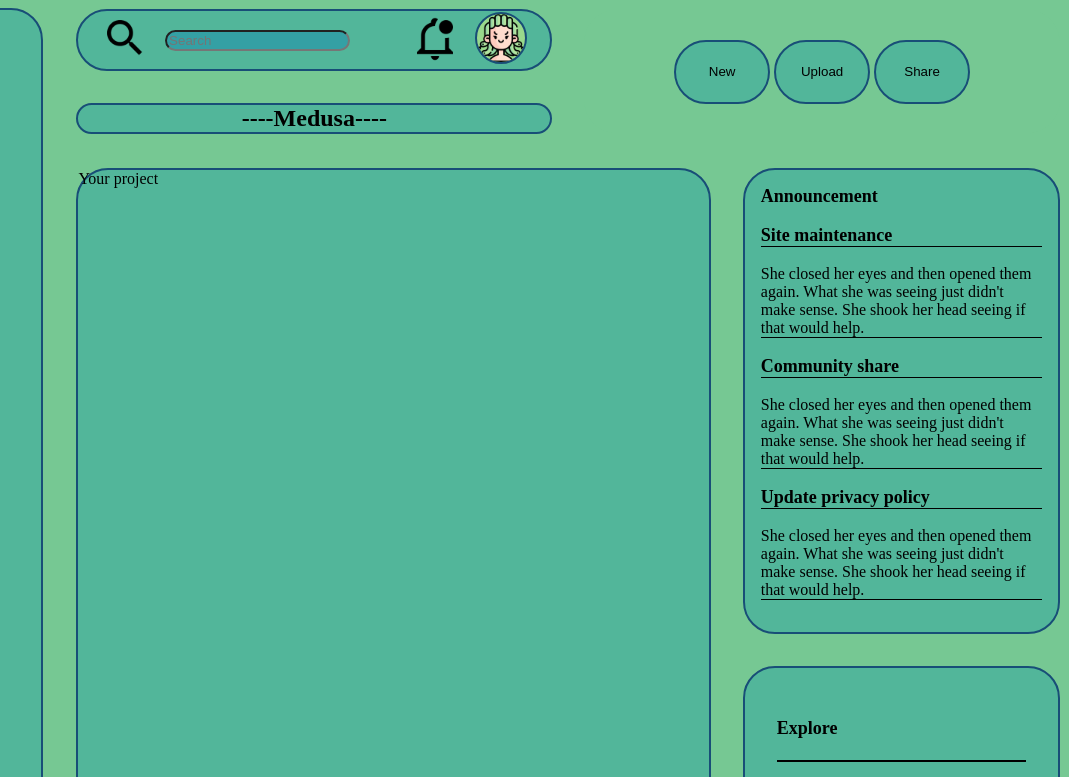
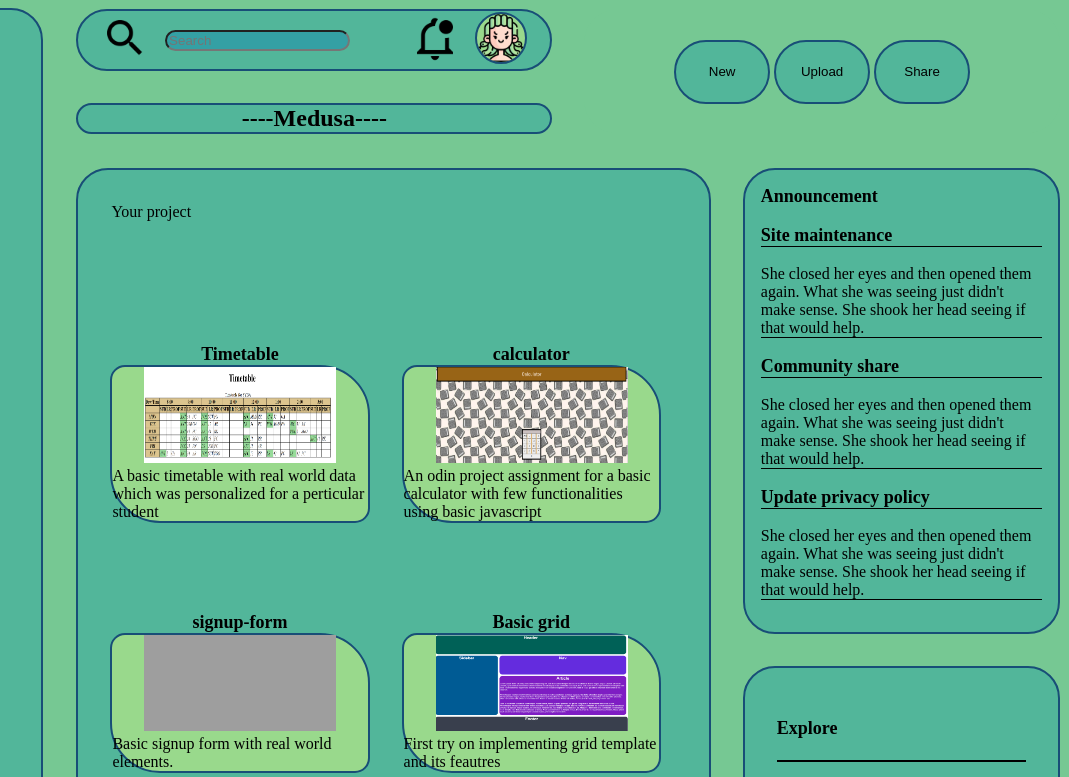
Before and after one commit to AdleenaLobo/Odin-project-Dashboard, a plain HTML site: page index.html in a window 1280 px wide. Shown: the top 777 px of the page, 211-1280 px from the left. Drawn offline with Linux system fonts and the light colour scheme; grey boxes are pictures that could not be loaded.

Commit message:
Add 'your project' section

```diff
--- a/index.css
+++ b/index.css
@@ -166,12 +166,54 @@ button
 
 .Projects>div:nth-child(1)
 {
+    padding: 2rem;
     grid-row: 1/3;
     border: 2px solid #184E77;
     border-radius: 2rem;
     background-color: #52B69A;
+    gap: 1rem;
+    display: grid;
+    grid-template-rows: repeat(1, 1fr) repeat(1,6fr);
 
 }
+
+.Projects>div:nth-child(1)>div:nth-child(1)
+{
+    grid-column: 1/3;
+    background-color: #52B69A;
+    border: 1px solid #52B69A;
+
+}
+
+.Projects>div:nth-child(1)>div:nth-child(2)
+{
+    display: grid;
+    grid-template-columns: repeat(auto-fit, minmax(200px,1fr));
+    grid-template-rows: repeat(1, 0.5fr) repeat(auto-fit, minmax(150px,1fr));
+    gap: 2rem;
+}
+
+.Projects>div:nth-child(1)>div:nth-child(2)>div>div:nth-child(1)
+{
+    font-size: large;
+    font-weight: 600;
+    text-align:  center;
+}
+
+.Projects>div:nth-child(1)>div:nth-child(2)>div>div>img
+{
+    height: 6rem;
+    width: 12rem;
+    padding-left: 2rem;
+}
+
+.Projects>div:nth-child(1)>div:nth-child(2)>div>div:nth-child(2)
+{
+    background-color: #99D98C;
+    border: 2px solid #184E77;
+    border-radius: 15px 50px;
+}
+
 
 .Projects>div:nth-child(2)
 {
--- a/index.html
+++ b/index.html
@@ -45,7 +45,48 @@
         </div>
     </div>
     <div class="Projects">
-        <div>Your project</div>
+        <div>
+            <div>
+                <div>Your project</div>
+            </div>
+            <div>
+            <div>
+                <div>Timetable</div>
+                <div>
+                <img src="image/Modefied_Aieshas_timetable.png" alt="Timetable picture">
+                <div>A basic timetable with real world data which was personalized for a perticular student</div>
+                </div>
+            </div>
+            <div>
+                <div>calculator</div>
+                <div>
+                <img src="image/Calculator_ss.png" alt=" Screen shot of a basic calculator website">
+                <div>An odin project assignment for a basic calculator with few functionalities using basic javascript</div>
+                </div>
+            </div>
+            <div>
+                <div>signup-form</div>
+                <div>
+                <img src="image/Signup_form_ss.png" alt=" An signup form screen short">
+                <div>Basic signup form with real world elements.</div>
+                </div>
+            </div>
+            <div>
+                <div>Basic grid</div>
+                <div>
+                <img src="image/Basic_template_ss.png" alt="Basic grid screen short">
+                <div>First try on implementing grid template and its feautres</div>
+                </div>
+            </div>
+            <div>
+                <div>Abit coplex grid</div>
+                <div>
+                <img src="image/grid_ss.png" alt="A bit complex grid screen short">
+                <div>A bit complex grid which needed a more of complex nesting and understandig the behaviour of grid</div>
+                </div>
+            </div>
+        </div>
+        </div>
         <div>
             <div>Announcement</div>
 
```
Also changed, not shown: image/Basic_template_ss.png (added), image/Calculator_ss.png (added), image/Modefied_Aieshas_timetable.png (added), image/grid_ss.png (added), 1 other file.
